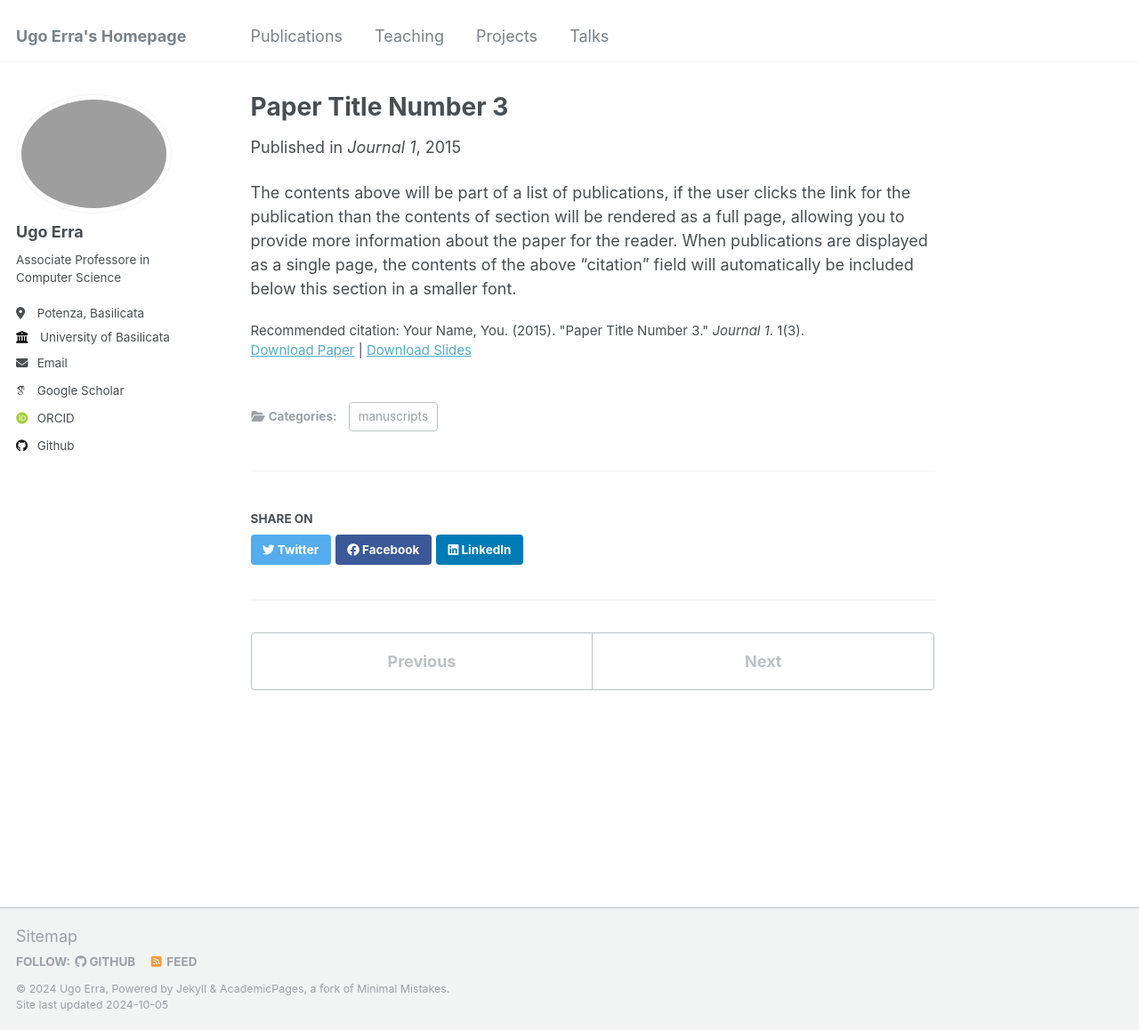
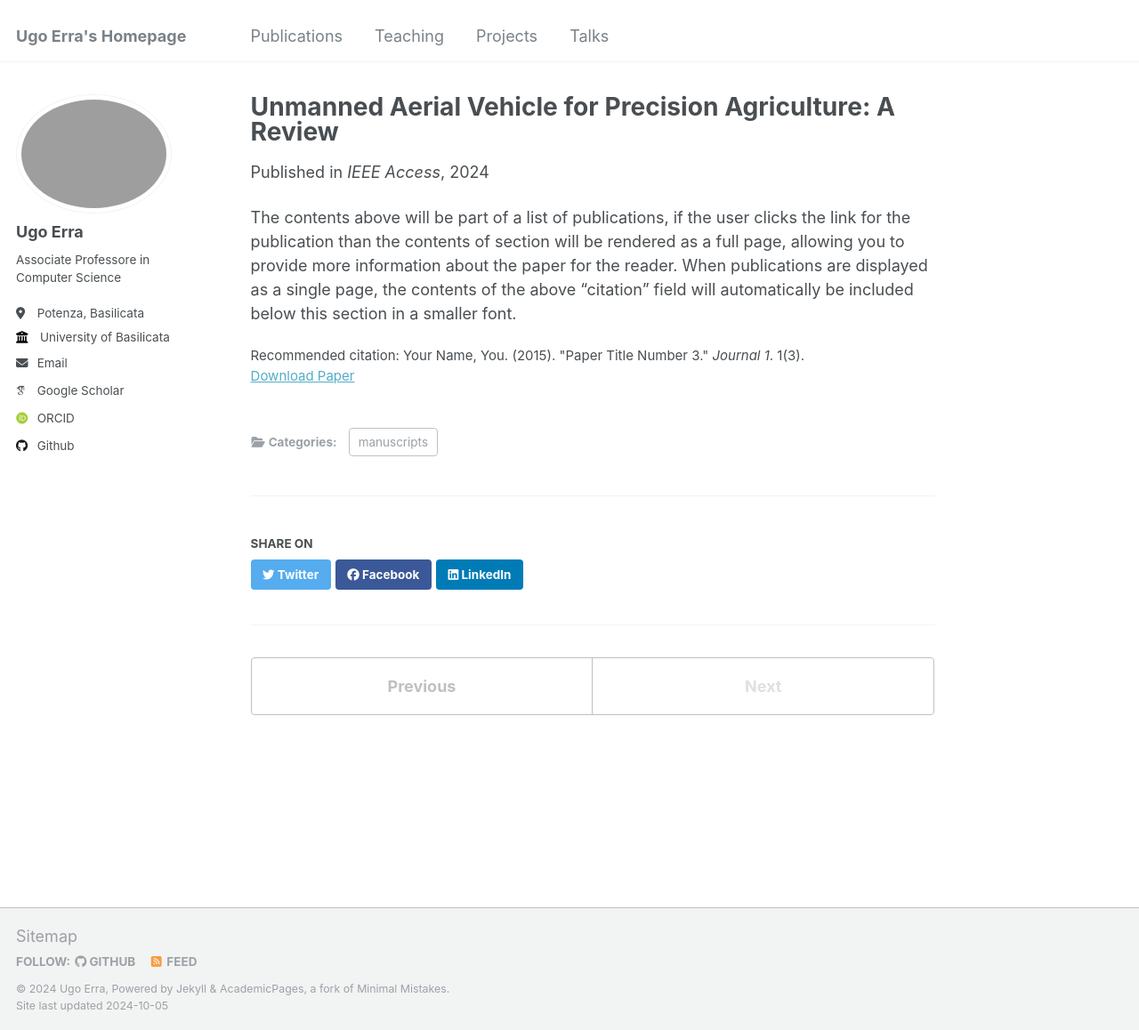
Before and after one commit to ugoerra/ugoerra.github.io, a Jekyll site: the page built from _publications/2015-10-01-paper-title-number-3.md, in a window 1280 px wide and 1158 px high. Shown: the whole window at 89% size. Built offline with Jekyll 4.4.1, drawn with Linux system fonts in a browser that asks for light colours; some web fonts are replaced.

Commit message:
Update 2015-10-01-paper-title-number-3.md

```diff
--- a/_publications/2015-10-01-paper-title-number-3.md
+++ b/_publications/2015-10-01-paper-title-number-3.md
@@ -1,13 +1,13 @@
 ---
-title: "Paper Title Number 3"
+title: "Unmanned Aerial Vehicle for Precision Agriculture: A Review"
 collection: publications
 category: manuscripts
 permalink: /publication/2015-10-01-paper-title-number-3
-excerpt: 'This paper is about the number 3. The number 4 is left for future work.'
-date: 2015-10-01
-venue: 'Journal 1'
-slidesurl: 'http://academicpages.github.io/files/slides3.pdf'
-paperurl: 'http://academicpages.github.io/files/paper3.pdf'
+excerpt:
+date: 2024-10-01
+venue: 'IEEE Access'
+slidesurl:
+paperurl: 'https://ieeexplore.ieee.org/document/10531194'
 citation: 'Your Name, You. (2015). &quot;Paper Title Number 3.&quot; <i>Journal 1</i>. 1(3).'
 ---
 
```
